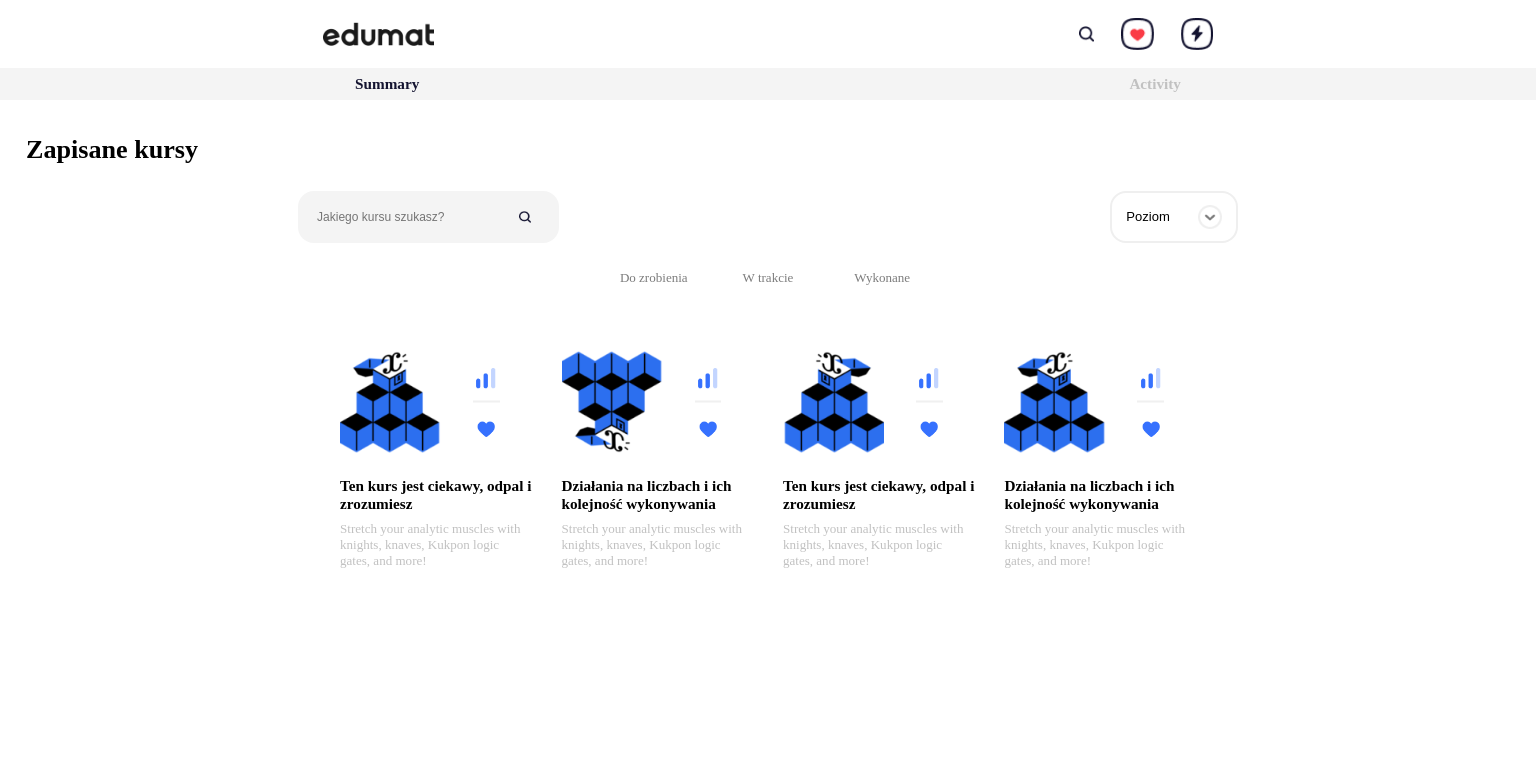
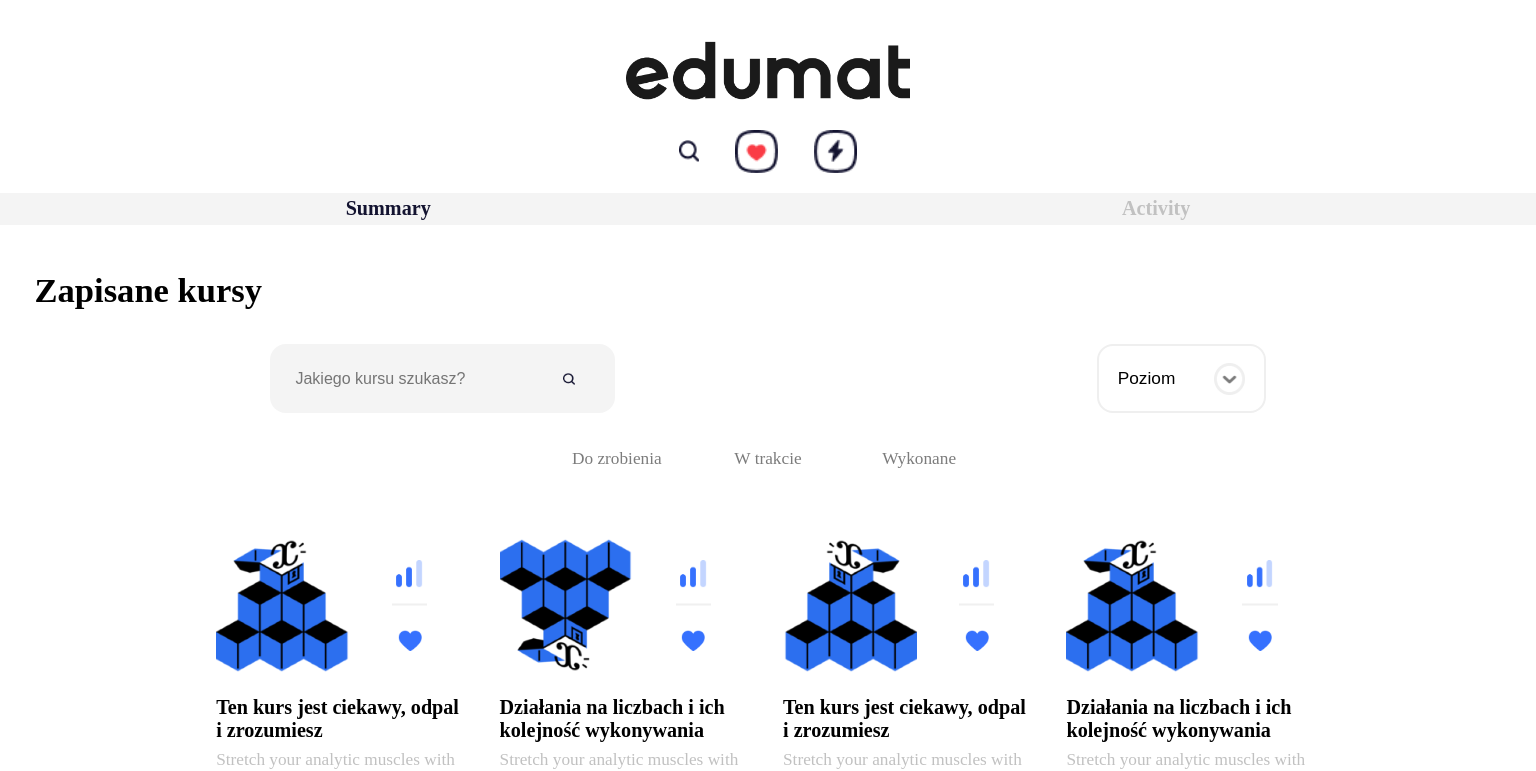
Before and after one commit to MagicianPL/Demo, a React (Create React App) app: page / in a window 1536 px wide. Shown: the top 771 px of the page. Built offline with nearby package versions, Linux system fonts and the light colour scheme; a web font is replaced by a local one.

Commit message:
media queries min width 1600px

```diff
--- a/src/App.css
+++ b/src/App.css
@@ -5,6 +5,30 @@ html {
 @media (min-width: 600px) {
   html {
     font-size: 68%;
+  }
+}
+
+@media (min-width: 850px) {
+  html {
+    font-size: 75%;
+  }
+}
+
+@media (min-width: 1000px) {
+  html {
+    font-size: 85%;
+  }
+}
+
+@media (min-width: 1300px) {
+  html {
+    font-size: 90%;
+  }
+}
+
+@media (min-width: 1600px) {
+  html {
+    font-size: 100%;
   }
 }
 
--- a/src/Components/Bar/Bar.css
+++ b/src/Components/Bar/Bar.css
@@ -4,14 +4,27 @@
 }
 
 .b-top {
-  height: calc(9.2rem - 32px);
+  min-height: calc(9.2rem - 32px);
   display: flex;
   justify-content: space-around;
   align-items: center;
 }
 
+@media (min-width: 1300px) {
+  .b-top {
+    flex-direction: column;
+    margin-top: 40px;
+  }
+}
+
 .b-top img {
   height: 2.15rem;
+}
+
+@media (min-width: 1300px) {
+  .b-top img {
+    height: 4.15rem;
+  }
 }
 
 .b-top .tools {
@@ -19,6 +32,13 @@
   display: flex;
   align-items: center;
   gap: 2.5rem;
+}
+
+@media (min-width: 1300px) {
+  .b-top .tools {
+    margin-top: 30px;
+    margin-bottom: 20px;
+  }
 }
 
 .tools .icon {
--- a/src/Components/Main/Main.css
+++ b/src/Components/Main/Main.css
@@ -34,6 +34,12 @@ h1 {
   margin-right: 0.8rem;
 }
 
+@media (min-width: 1300px) {
+  .search {
+    font-size: 16px;
+  }
+}
+
 .level {
   width: 11.8rem;
   max-width: 100%;
```
